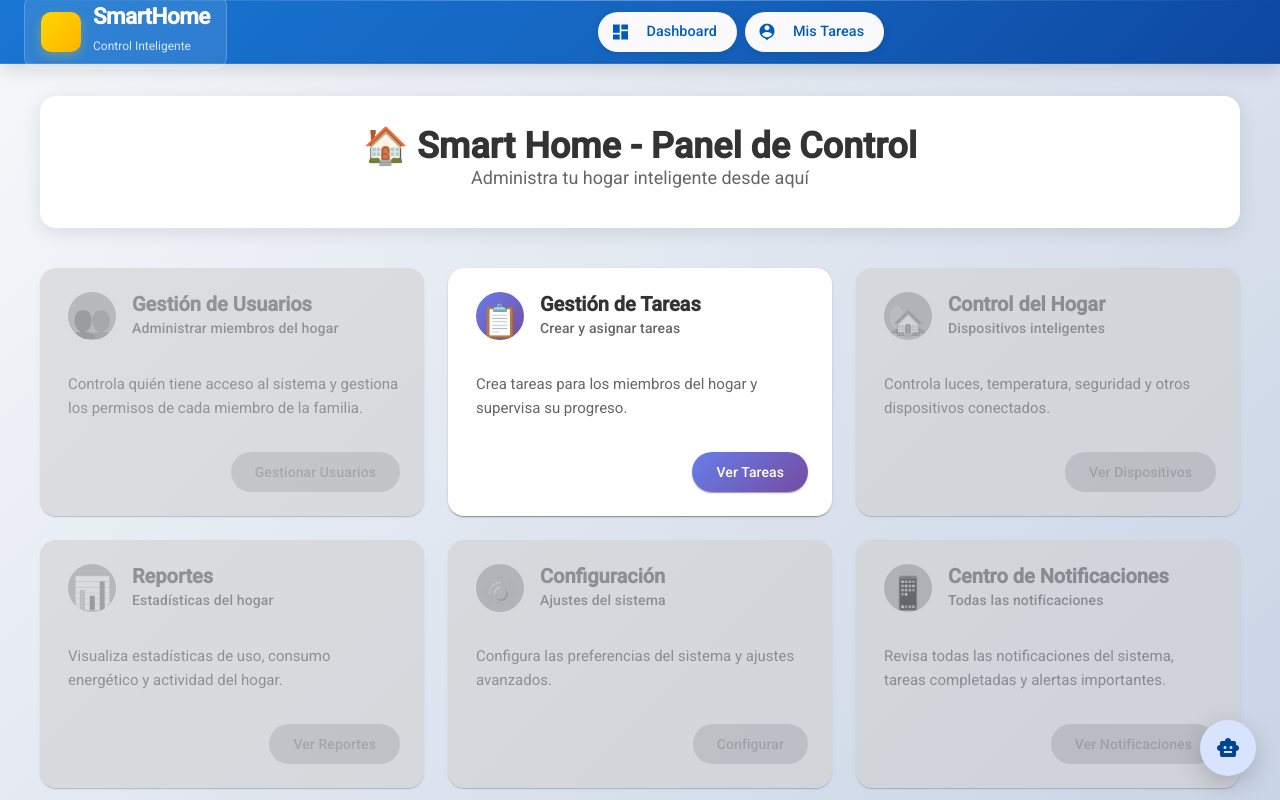
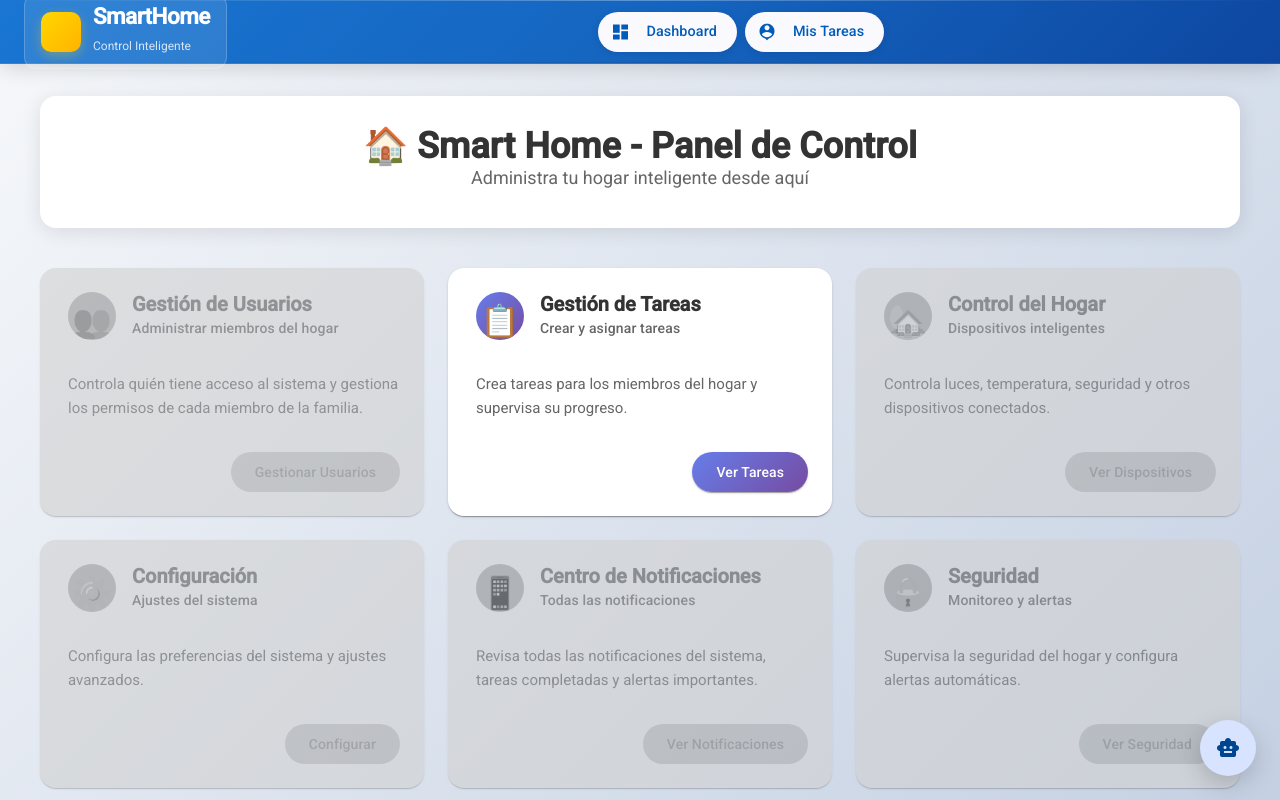
Before and after one commit to Cesax69/Smart-Home, an Angular app in the folder frontend/smart-home-pwa/: page /dashboard/admin in a window 1280 px wide. Shown: the top 800 px of the page. Built offline with nearby package versions, Linux system fonts and the light colour scheme.

Commit message:
chore(frontend): remove Reportes card from admin dashboard; fix file upload opts signature usage and unify endpoint to /files/upload

```diff
--- a/frontend/smart-home-pwa/src/app/components/dashboard-admin/dashboard-admin.component.ts
+++ b/frontend/smart-home-pwa/src/app/components/dashboard-admin/dashboard-admin.component.ts
@@ -83,21 +83,7 @@ import { NotificationBellComponent } from '../notification-bell/notification-bel
             </mat-card-actions>
           </mat-card>
 
-          <mat-card class="feature-card disabled-card">
-            <mat-card-header>
-              <mat-icon mat-card-avatar class="feature-icon">📊</mat-icon>
-              <mat-card-title>Reportes</mat-card-title>
-              <mat-card-subtitle>Estadísticas del hogar</mat-card-subtitle>
-            </mat-card-header>
-            <mat-card-content>
-              <p>Visualiza estadísticas de uso, consumo energético y actividad del hogar.</p>
-            </mat-card-content>
-            <mat-card-actions>
-              <button mat-raised-button color="primary" [disabled]="true" (click)="navigateTo('/reports')">
-                Ver Reportes
-              </button>
-            </mat-card-actions>
-          </mat-card>
+
 
           <mat-card class="feature-card disabled-card">
             <mat-card-header>
--- a/frontend/smart-home-pwa/src/app/features/task-management/components/member/my-tasks/task-actions-dialog.component.ts
+++ b/frontend/smart-home-pwa/src/app/features/task-management/components/member/my-tasks/task-actions-dialog.component.ts
@@ -197,7 +197,7 @@ export class TaskActionsDialogComponent implements OnInit {
     this.isUploading.set(true);
     const taskTitle = this.data.task.title;
 
-    this.fileUploadService.uploadFile(file, taskTitle).subscribe({
+    this.fileUploadService.uploadFile(file, { taskTitle }).subscribe({
       next: (response) => {
         if (!response || !response.fileInfo || !response.fileUrl) {
           this.alerts.error('No se pudo procesar la subida del archivo');
--- a/frontend/smart-home-pwa/src/app/services/file-upload.service.ts
+++ b/frontend/smart-home-pwa/src/app/services/file-upload.service.ts
@@ -33,10 +33,6 @@ export class FileUploadService {
   uploadFile(file: File, opts?: { taskTitle?: string; title?: string; folderId?: string; subfolder?: string }): Observable<any> {
     const formData = new FormData();
     formData.append('file', file);
-    if (taskTitle && taskTitle.trim().length > 0) {
-      formData.append('taskTitle', taskTitle.trim());
-    }
-
     const title = (opts?.taskTitle || opts?.title || '').toString();
     if (title) {
       formData.append('taskTitle', title);
@@ -45,7 +41,7 @@ export class FileUploadService {
     if (opts?.folderId) formData.append('folderId', opts.folderId);
     if (opts?.subfolder) formData.append('subfolder', opts.subfolder);
 
-    return this.http.post<any>(`${this.apiUrl}/upload`, formData);
+    return this.http.post<any>(`${this.apiUrl}/files/upload`, formData);
 
   }
 
```
